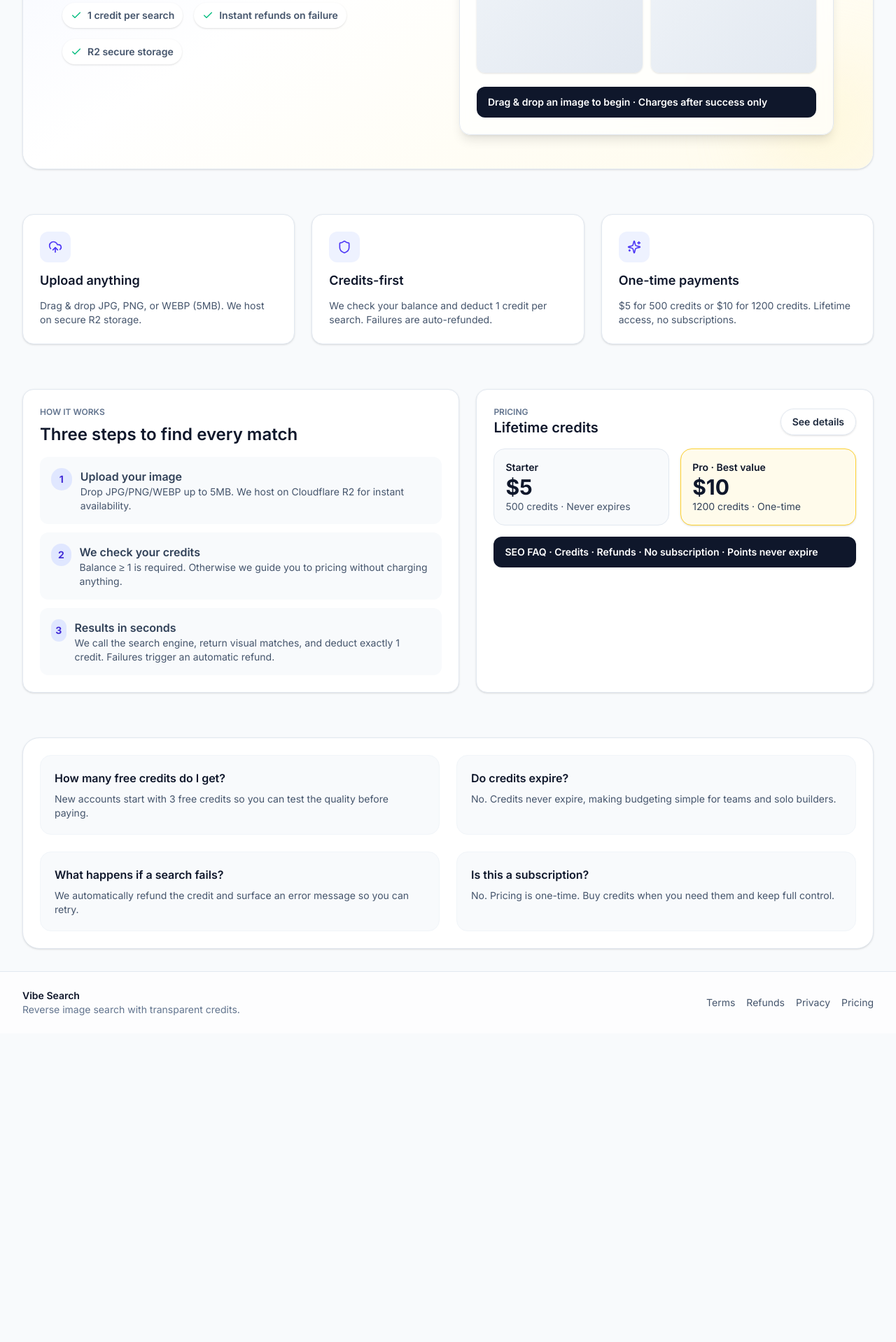
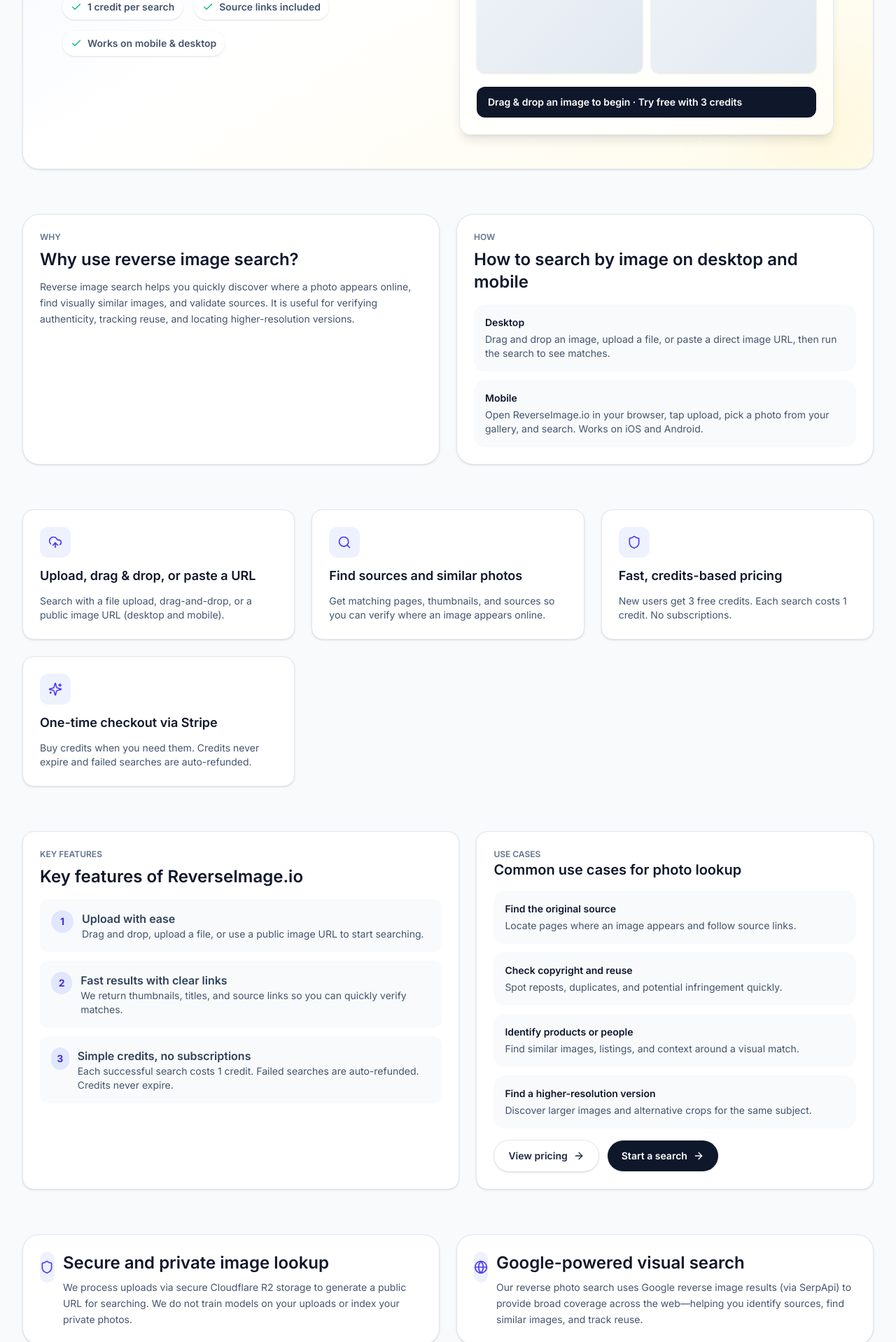
Before and after one commit to xingcan-hu/reverse-image-search, a Next.js app: page /en in a window 1280 px wide. Shown: the part 620-2538 px from the top of the page at 70% size. Before the commit the page ends 2097 px from the top, so only its background shows below. Built offline with nearby package versions, Linux system fonts and the light colour scheme; no server answers.

Commit message:
update seo

```diff
--- a/src/app/[locale]/(marketing)/page.tsx
+++ b/src/app/[locale]/(marketing)/page.tsx
@@ -1,6 +1,6 @@
 import type { Metadata } from 'next';
 import { SignedIn, SignedOut } from '@clerk/nextjs';
-import { ArrowRight, Check, Shield, Sparkles, UploadCloud } from 'lucide-react';
+import { ArrowRight, Check, Globe, Search, Shield, Sparkles, UploadCloud } from 'lucide-react';
 import { setRequestLocale } from 'next-intl/server';
 import Link from 'next/link';
 import { routing } from '@/libs/I18nRouting';
@@ -11,46 +11,55 @@ type IIndexProps = {
 
 export async function generateMetadata(): Promise<Metadata> {
   return {
-    title: 'Reverse image search with pay-per-use credits | Vibe Search',
+    title: 'Reverse Image Search - Search by Image to Find Similar Photos',
     description:
-      'Upload an image, find visually similar results, and only pay when you search. Free credits on sign-up, transparent one-time pricing, and instant answers.',
+      'Use our fast reverse image search tool to find similar images, identify sources, and explore high-resolution versions. Support upload, URL, and drag-and-drop. Try ReverseImage.io for free.',
+    keywords: [
+      'reverse image search',
+      'search by image',
+      'find similar images',
+      'photo lookup',
+      'image source finder',
+      'reverse photo search',
+    ],
   };
 }
 
 const features = [
   {
-    title: 'Upload anything',
-    description: 'Drag & drop JPG, PNG, or WEBP (5MB). We host on secure R2 storage.',
+    title: 'Upload, drag & drop, or paste a URL',
+    description: 'Search with a file upload, drag-and-drop, or a public image URL (desktop and mobile).',
     icon: <UploadCloud className="h-5 w-5 text-indigo-600" />,
   },
   {
-    title: 'Credits-first',
-    description: 'We check your balance and deduct 1 credit per search. Failures are auto-refunded.',
+    title: 'Find sources and similar photos',
+    description: 'Get matching pages, thumbnails, and sources so you can verify where an image appears online.',
+    icon: <Search className="h-5 w-5 text-indigo-600" />,
+  },
+  {
+    title: 'Fast, credits-based pricing',
+    description: 'New users get 3 free credits. Each search costs 1 credit. No subscriptions.',
     icon: <Shield className="h-5 w-5 text-indigo-600" />,
   },
   {
-    title: 'One-time payments',
-    description: '$5 for 500 credits or $10 for 1200 credits. Lifetime access, no subscriptions.',
+    title: 'One-time checkout via Stripe',
+    description: 'Buy credits when you need them. Credits never expire and failed searches are auto-refunded.',
     icon: <Sparkles className="h-5 w-5 text-indigo-600" />,
   },
 ];
 
 const faqs = [
   {
-    q: 'How many free credits do I get?',
-    a: 'New accounts start with 3 free credits so you can test the quality before paying.',
+    q: 'How do I do a reverse image search on my phone?',
+    a: 'Open ReverseImage.io on your mobile browser, tap upload, choose a photo from your gallery, and start the search. It works on both iOS and Android.',
   },
   {
-    q: 'Do credits expire?',
-    a: 'No. Credits never expire, making budgeting simple for teams and solo builders.',
+    q: 'Is this image search tool free?',
+    a: 'Yes. New users get 3 free search credits upon registration. You can buy additional credit packs for higher-volume searching.',
   },
   {
-    q: 'What happens if a search fails?',
-    a: 'We automatically refund the credit and surface an error message so you can retry.',
-  },
-  {
-    q: 'Is this a subscription?',
-    a: 'No. Pricing is one-time. Buy credits when you need them and keep full control.',
+    q: 'Can I find the original source of an image?',
+    a: 'You can discover pages where the image appears and follow links to the sources to help identify where it was published.',
   },
 ];
 
@@ -59,20 +68,40 @@ export default async function Index(props: IIndexProps) {
   setRequestLocale(locale);
   const prefix = locale === routing.defaultLocale ? '' : `/${locale}`;
 
+  const faqJsonLd = {
+    '@context': 'https://schema.org',
+    '@type': 'FAQPage',
+    'mainEntity': faqs.map(item => ({
+      '@type': 'Question',
+      'name': item.q,
+      'acceptedAnswer': {
+        '@type': 'Answer',
+        'text': item.a,
+      },
+    })),
+  };
+
   return (
     <div className="space-y-16">
+      <script
+        type="application/ld+json"
+        // eslint-disable-next-line react-dom/no-dangerously-set-innerhtml
+        dangerouslySetInnerHTML={{ __html: JSON.stringify(faqJsonLd) }}
+      />
+
       <section className="relative overflow-hidden rounded-3xl border border-slate-200 bg-white px-6 py-12 shadow-sm sm:px-10 md:px-14">
         <div className="absolute inset-0 bg-gradient-to-br from-indigo-50 via-white to-amber-50" />
         <div className="relative grid gap-8 md:grid-cols-2 md:items-center">
           <div className="space-y-6">
             <p className="inline-flex rounded-full bg-slate-900 px-3 py-1 text-xs font-semibold tracking-wide text-white uppercase">
-              Reverse Image Search
+              ReverseImage.io
             </p>
             <h1 className="text-4xl leading-tight font-semibold text-slate-900 md:text-5xl">
-              Upload an image. Find where it lives.
+              Reverse Image Search
             </h1>
-            <p className="text-lg text-slate-600">
-              Vibe Search runs a credit-first workflow: we verify your balance, launch the search, and only charge when the request succeeds. Every failed attempt is automatically refunded.
+            <p className="text-lg text-slate-600">Find similar images and identify image sources in seconds.</p>
+            <p className="text-sm leading-relaxed text-slate-600">
+              Upload a photo, drag-and-drop a file, or paste a public image URL. We search the web for visually similar matches, surface thumbnails and source links, and help you track where images appear online.
             </p>
             <div className="flex flex-wrap items-center gap-3">
               <SignedOut>
@@ -80,7 +109,7 @@ export default async function Index(props: IIndexProps) {
                   href={`${prefix}/sign-up`}
                   className="inline-flex items-center gap-2 rounded-full bg-slate-900 px-5 py-3 text-sm font-semibold text-white shadow-sm transition hover:-translate-y-0.5 hover:bg-slate-800 hover:shadow-md"
                 >
-                  Claim 3 free credits
+                  Try free (3 credits)
                   <ArrowRight className="h-4 w-4" />
                 </Link>
                 <Link
@@ -95,7 +124,7 @@ export default async function Index(props: IIndexProps) {
                   href={`${prefix}/search`}
                   className="inline-flex items-center gap-2 rounded-full bg-slate-900 px-5 py-3 text-sm font-semibold text-white shadow-sm transition hover:-translate-y-0.5 hover:bg-slate-800 hover:shadow-md"
                 >
-                  Start searching
+                  Search by image
                   <ArrowRight className="h-4 w-4" />
                 </Link>
                 <Link
@@ -113,11 +142,11 @@ export default async function Index(props: IIndexProps) {
               </span>
               <span className="inline-flex items-center gap-2 rounded-full bg-white px-3 py-2 shadow-sm">
                 <Check className="h-4 w-4 text-emerald-500" />
-                Instant refunds on failure
+                Source links included
               </span>
               <span className="inline-flex items-center gap-2 rounded-full bg-white px-3 py-2 shadow-sm">
                 <Check className="h-4 w-4 text-emerald-500" />
-                R2 secure storage
+                Works on mobile & desktop
               </span>
             </div>
           </div>
@@ -149,8 +178,36 @@ export default async function Index(props: IIndexProps) {
                 ))}
               </div>
               <div className="mt-5 rounded-xl bg-slate-900 px-4 py-3 text-sm font-semibold text-white shadow-inner">
-                Drag & drop an image to begin · Charges after success only
+                Drag & drop an image to begin · Try free with 3 credits
               </div>
+            </div>
+          </div>
+        </div>
+      </section>
+
+      <section className="grid gap-6 md:grid-cols-2">
+        <div className="rounded-3xl border border-slate-200 bg-white p-6 shadow-sm">
+          <p className="text-xs font-semibold text-slate-500 uppercase">Why</p>
+          <h2 className="mt-2 text-2xl font-semibold text-slate-900">Why use reverse image search?</h2>
+          <p className="mt-3 text-sm leading-relaxed text-slate-600">
+            Reverse image search helps you quickly discover where a photo appears online, find visually similar images, and validate sources. It is useful for verifying authenticity, tracking reuse, and locating higher-resolution versions.
+          </p>
+        </div>
+        <div className="rounded-3xl border border-slate-200 bg-white p-6 shadow-sm">
+          <p className="text-xs font-semibold text-slate-500 uppercase">How</p>
+          <h2 className="mt-2 text-2xl font-semibold text-slate-900">How to search by image on desktop and mobile</h2>
+          <div className="mt-4 grid gap-3 text-sm text-slate-700">
+            <div className="rounded-2xl bg-slate-50 p-4">
+              <p className="font-semibold text-slate-900">Desktop</p>
+              <p className="mt-1 text-slate-600">
+                Drag and drop an image, upload a file, or paste a direct image URL, then run the search to see matches.
+              </p>
+            </div>
+            <div className="rounded-2xl bg-slate-50 p-4">
+              <p className="font-semibold text-slate-900">Mobile</p>
+              <p className="mt-1 text-slate-600">
+                Open ReverseImage.io in your browser, tap upload, pick a photo from your gallery, and search. Works on iOS and Android.
+              </p>
             </div>
           </div>
         </div>
@@ -173,28 +230,28 @@ export default async function Index(props: IIndexProps) {
 
       <section className="grid gap-6 md:grid-cols-[1.1fr_1fr]">
         <div className="rounded-2xl border border-slate-200 bg-white p-6 shadow-sm">
-          <p className="text-xs font-semibold text-slate-500 uppercase">How it works</p>
-          <h2 className="mt-2 text-2xl font-semibold text-slate-900">Three steps to find every match</h2>
+          <p className="text-xs font-semibold text-slate-500 uppercase">Key features</p>
+          <h2 className="mt-2 text-2xl font-semibold text-slate-900">Key features of ReverseImage.io</h2>
           <ol className="mt-4 space-y-3 text-slate-700">
             <li className="flex gap-3 rounded-xl bg-slate-50 p-4">
               <span className="flex h-8 w-8 items-center justify-center rounded-full bg-indigo-100 text-sm font-bold text-indigo-700">1</span>
               <div>
-                <p className="font-semibold">Upload your image</p>
-                <p className="text-sm text-slate-600">Drop JPG/PNG/WEBP up to 5MB. We host on Cloudflare R2 for instant availability.</p>
+                <p className="font-semibold">Upload with ease</p>
+                <p className="text-sm text-slate-600">Drag and drop, upload a file, or use a public image URL to start searching.</p>
               </div>
             </li>
             <li className="flex gap-3 rounded-xl bg-slate-50 p-4">
               <span className="flex h-8 w-8 items-center justify-center rounded-full bg-indigo-100 text-sm font-bold text-indigo-700">2</span>
               <div>
-                <p className="font-semibold">We check your credits</p>
-                <p className="text-sm text-slate-600">Balance ≥ 1 is required. Otherwise we guide you to pricing without charging anything.</p>
+                <p className="font-semibold">Fast results with clear links</p>
+                <p className="text-sm text-slate-600">We return thumbnails, titles, and source links so you can quickly verify matches.</p>
               </div>
             </li>
             <li className="flex gap-3 rounded-xl bg-slate-50 p-4">
               <span className="flex h-8 w-8 items-center justify-center rounded-full bg-indigo-100 text-sm font-bold text-indigo-700">3</span>
               <div>
-                <p className="font-semibold">Results in seconds</p>
-                <p className="text-sm text-slate-600">We call the search engine, return visual matches, and deduct exactly 1 credit. Failures trigger an automatic refund.</p>
+                <p className="font-semibold">Simple credits, no subscriptions</p>
+                <p className="text-sm text-slate-600">Each successful search costs 1 credit. Failed searches are auto-refunded. Credits never expire.</p>
               </div>
             </li>
           </ol>
@@ -202,30 +259,72 @@ export default async function Index(props: IIndexProps) {
         <div className="space-y-4 rounded-2xl border border-slate-200 bg-white p-6 shadow-sm">
           <div className="flex items-center justify-between">
             <div>
-              <p className="text-xs font-semibold text-slate-500 uppercase">Pricing</p>
-              <h3 className="text-xl font-semibold text-slate-900">Lifetime credits</h3>
+              <p className="text-xs font-semibold text-slate-500 uppercase">Use cases</p>
+              <h3 className="text-xl font-semibold text-slate-900">Common use cases for photo lookup</h3>
             </div>
+          </div>
+          <div className="grid gap-3 text-sm text-slate-700">
+            <div className="rounded-2xl bg-slate-50 p-4">
+              <p className="font-semibold text-slate-900">Find the original source</p>
+              <p className="mt-1 text-slate-600">Locate pages where an image appears and follow source links.</p>
+            </div>
+            <div className="rounded-2xl bg-slate-50 p-4">
+              <p className="font-semibold text-slate-900">Check copyright and reuse</p>
+              <p className="mt-1 text-slate-600">Spot reposts, duplicates, and potential infringement quickly.</p>
+            </div>
+            <div className="rounded-2xl bg-slate-50 p-4">
+              <p className="font-semibold text-slate-900">Identify products or people</p>
+              <p className="mt-1 text-slate-600">Find similar images, listings, and context around a visual match.</p>
+            </div>
+            <div className="rounded-2xl bg-slate-50 p-4">
+              <p className="font-semibold text-slate-900">Find a higher-resolution version</p>
+              <p className="mt-1 text-slate-600">Discover larger images and alternative crops for the same subject.</p>
+            </div>
+          </div>
+          <div className="flex flex-wrap items-center gap-3">
             <Link
               href={`${prefix}/pricing`}
-              className="inline-flex items-center gap-2 rounded-full border border-slate-200 px-4 py-2 text-sm font-semibold text-slate-800 shadow-sm transition hover:-translate-y-0.5 hover:border-slate-300 hover:shadow-md"
+              className="inline-flex items-center gap-2 rounded-full border border-slate-200 bg-white px-5 py-3 text-sm font-semibold text-slate-800 shadow-sm transition hover:-translate-y-0.5 hover:border-slate-300 hover:shadow-md"
             >
-              See details
+              View pricing
+              <ArrowRight className="h-4 w-4" />
+            </Link>
+            <Link
+              href={`${prefix}/search`}
+              className="inline-flex items-center gap-2 rounded-full bg-slate-900 px-5 py-3 text-sm font-semibold text-white shadow-sm transition hover:-translate-y-0.5 hover:bg-slate-800 hover:shadow-md"
+            >
+              Start a search
+              <ArrowRight className="h-4 w-4" />
             </Link>
           </div>
-          <div className="grid gap-4 sm:grid-cols-2">
-            <div className="rounded-2xl border border-slate-200 bg-slate-50 p-4">
-              <p className="text-sm font-semibold text-slate-900">Starter</p>
-              <p className="text-3xl font-bold text-slate-900">$5</p>
-              <p className="text-sm text-slate-600">500 credits · Never expires</p>
+        </div>
+      </section>
+
+      <section className="grid gap-6 md:grid-cols-2">
+        <div className="rounded-3xl border border-slate-200 bg-white p-6 shadow-sm">
+          <div className="flex items-start gap-3">
+            <div className="flex h-11 w-11 items-center justify-center rounded-xl bg-indigo-50">
+              <Shield className="h-5 w-5 text-indigo-600" />
             </div>
-            <div className="rounded-2xl border border-amber-300 bg-amber-50 p-4 shadow-sm">
-              <p className="text-sm font-semibold text-slate-900">Pro · Best value</p>
-              <p className="text-3xl font-bold text-slate-900">$10</p>
-              <p className="text-sm text-slate-700">1200 credits · One-time</p>
+            <div>
+              <h2 className="text-2xl font-semibold text-slate-900">Secure and private image lookup</h2>
+              <p className="mt-2 text-sm leading-relaxed text-slate-600">
+                We process uploads via secure Cloudflare R2 storage to generate a public URL for searching. We do not train models on your uploads or index your private photos.
+              </p>
             </div>
           </div>
-          <div className="rounded-xl bg-slate-900 px-4 py-3 text-sm font-semibold text-white">
-            SEO FAQ · Credits · Refunds · No subscription · Points never expire
+        </div>
+        <div className="rounded-3xl border border-slate-200 bg-white p-6 shadow-sm">
+          <div className="flex items-start gap-3">
+            <div className="flex h-11 w-11 items-center justify-center rounded-xl bg-indigo-50">
+              <Globe className="h-5 w-5 text-indigo-600" />
+            </div>
+            <div>
+              <h2 className="text-2xl font-semibold text-slate-900">Google-powered visual search</h2>
+              <p className="mt-2 text-sm leading-relaxed text-slate-600">
+                Our reverse photo search uses Google reverse image results (via SerpApi) to provide broad coverage across the web—helping you identify sources, find similar images, and track reuse.
+              </p>
+            </div>
           </div>
         </div>
       </section>
```
Also changed, not shown: src/app/[locale]/(marketing)/refunds/page.tsx (+4 -4 lines), 1 other file (tests, documents, lock files or other folders).
